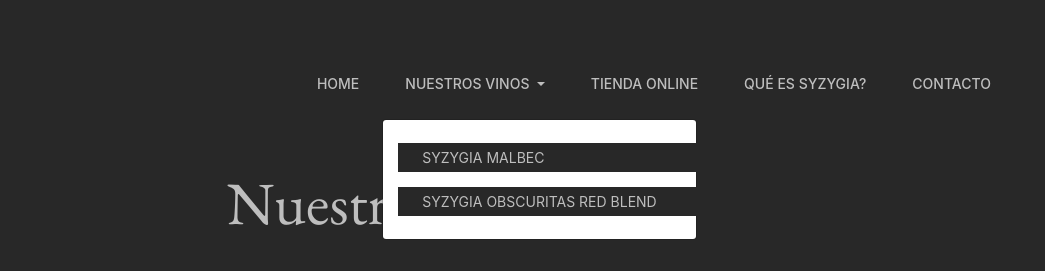
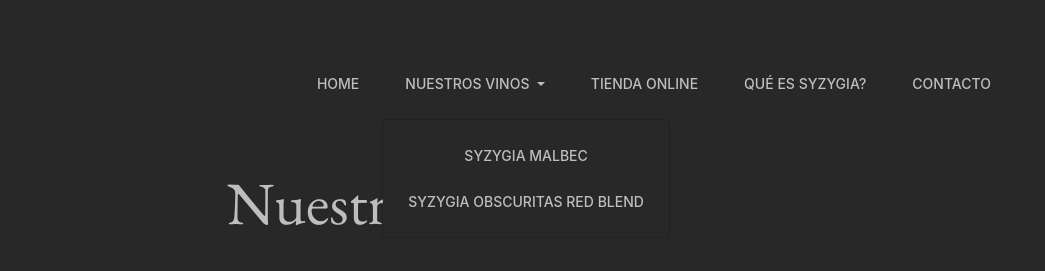
Before and after one commit to mksomm/syzygiawines, a website: page pages/vinos.html in a window 1280 px wide. Both pictures are taken after a click on the button "NUESTROS VINOS". Shown: the top 271 px of the page, 235-1280 px from the left. Drawn offline with nearby package versions, Linux system fonts and the light colour scheme; files that its build step writes are made by us from their sources.

Commit message:
modificacion navbar

```diff
--- a/scss/_nav.scss
+++ b/scss/_nav.scss
@@ -19,4 +19,12 @@
 .dropdown-item{
 	background-color:$oscuro;
 	color: $claro;
+	padding: 5px;
+	width: auto;
+	font-weight: 500;
 }
+.dropdown-menu{
+	background-color: $oscuro;
+	text-align: center;
+	padding: 5px;
+}
```
Also changed, not shown: index.html (+1 -1 lines), scss/style.css (added), 1 other file.
